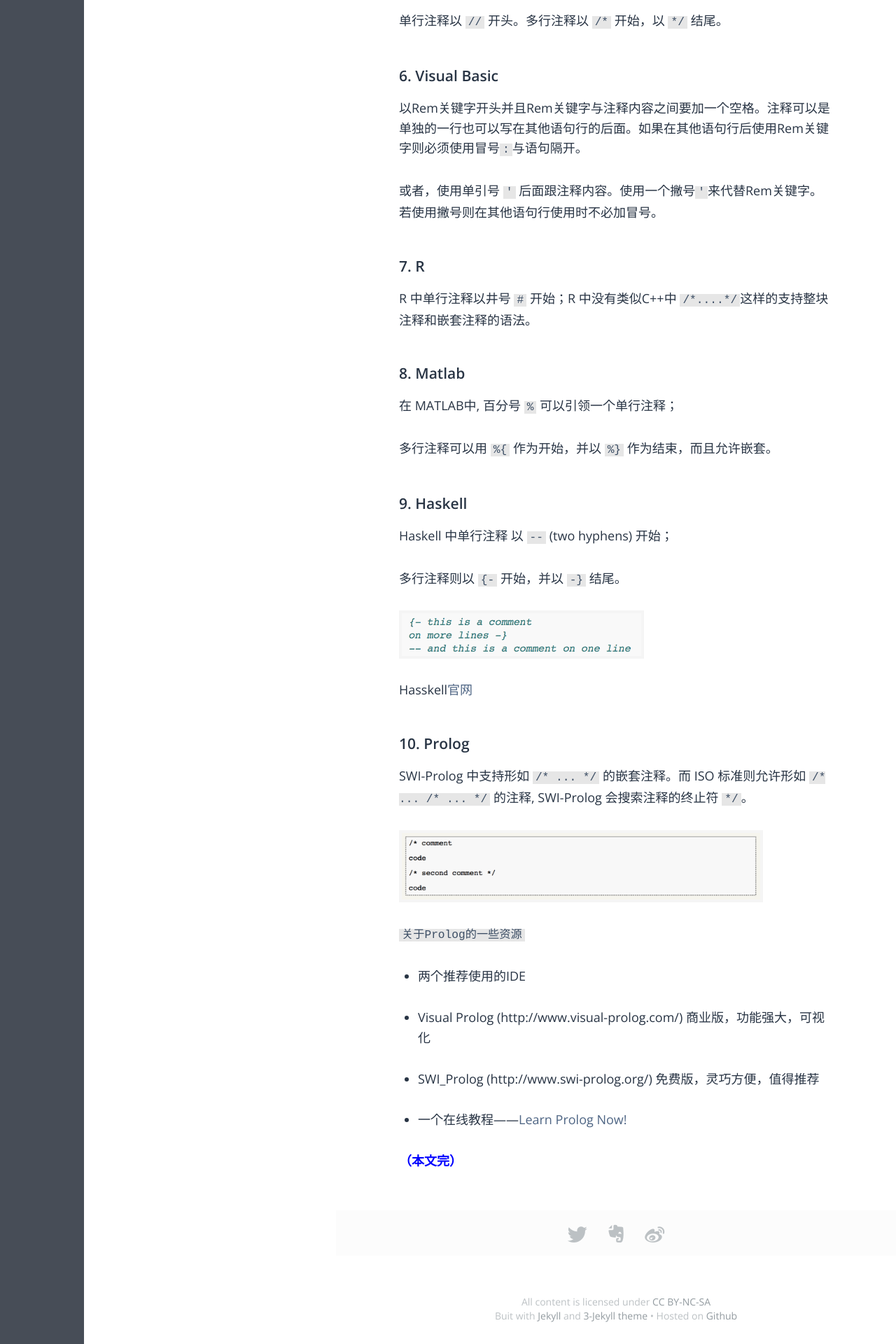
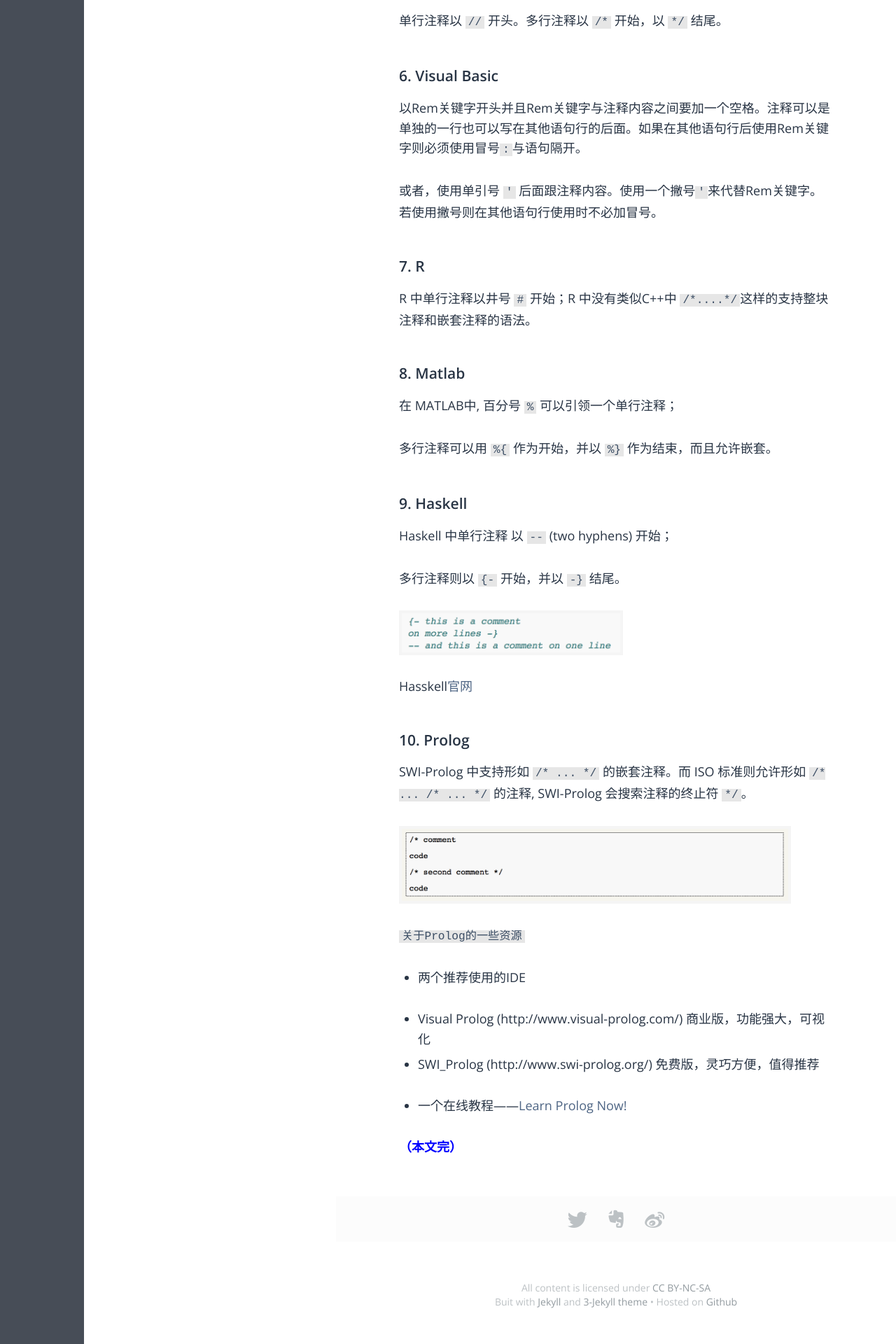
Before and after one commit to fzuo/baimafujinji, a Jekyll site: the page built from _posts/tech/2009-07-22-program-language-comment.md, in a window 1280 px wide. Shown: the part 1033-2953 px from the top of the page at 70% size. Built offline with Jekyll 4.4.1, drawn with Linux system fonts in a browser that asks for light colours; some web fonts are replaced.

Commit message:
Update 2009-07-22-program-language-comment.md

```diff
--- a/_posts/tech/2009-07-22-program-language-comment.md
+++ b/_posts/tech/2009-07-22-program-language-comment.md
@@ -61,7 +61,7 @@ Haskell 中单行注释 以 `--` (two hyphens) 开始；
 
 多行注释则以  `{-` 开始，并以 `-}` 结尾。
 
-<img src="https://fzuo.github.io/assets/img/program/program01.png" width="350">
+<img src="https://fzuo.github.io/assets/img/program/program01.png" width="320">
 
 Hasskell[官网](https://www.haskell.org/)
 
@@ -71,14 +71,13 @@ Hasskell[官网](https://www.haskell.org/)
 
 SWI-Prolog 中支持形如 `/* ... */` 的嵌套注释。而 ISO 标准则允许形如 `/* ... /* ... */` 的注释, SWI-Prolog 会搜索注释的终止符 `*/`。
 
-<img src="https://fzuo.github.io/assets/img/program/program02.png" width="520">
+<img src="https://fzuo.github.io/assets/img/program/program02.png" width="560">
 
 `关于Prolog的一些资源`
 
 - 两个推荐使用的IDE
 
 + Visual Prolog (http://www.visual-prolog.com/) 商业版，功能强大，可视化
-
 + SWI_Prolog (http://www.swi-prolog.org/) 免费版，灵巧方便，值得推荐
 
 - 一个在线教程——[Learn Prolog Now!](http://www.learnprolognow.org/)
```
